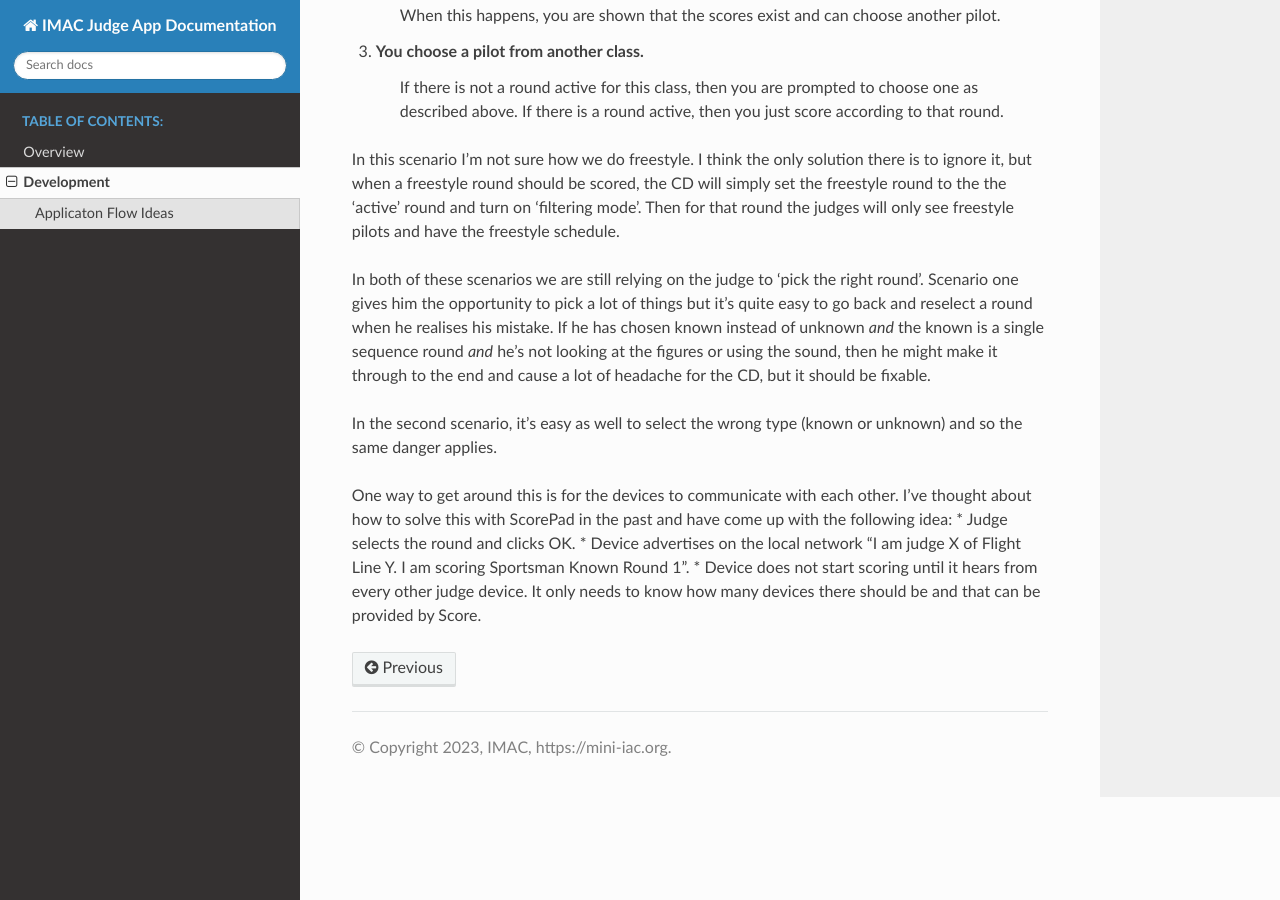
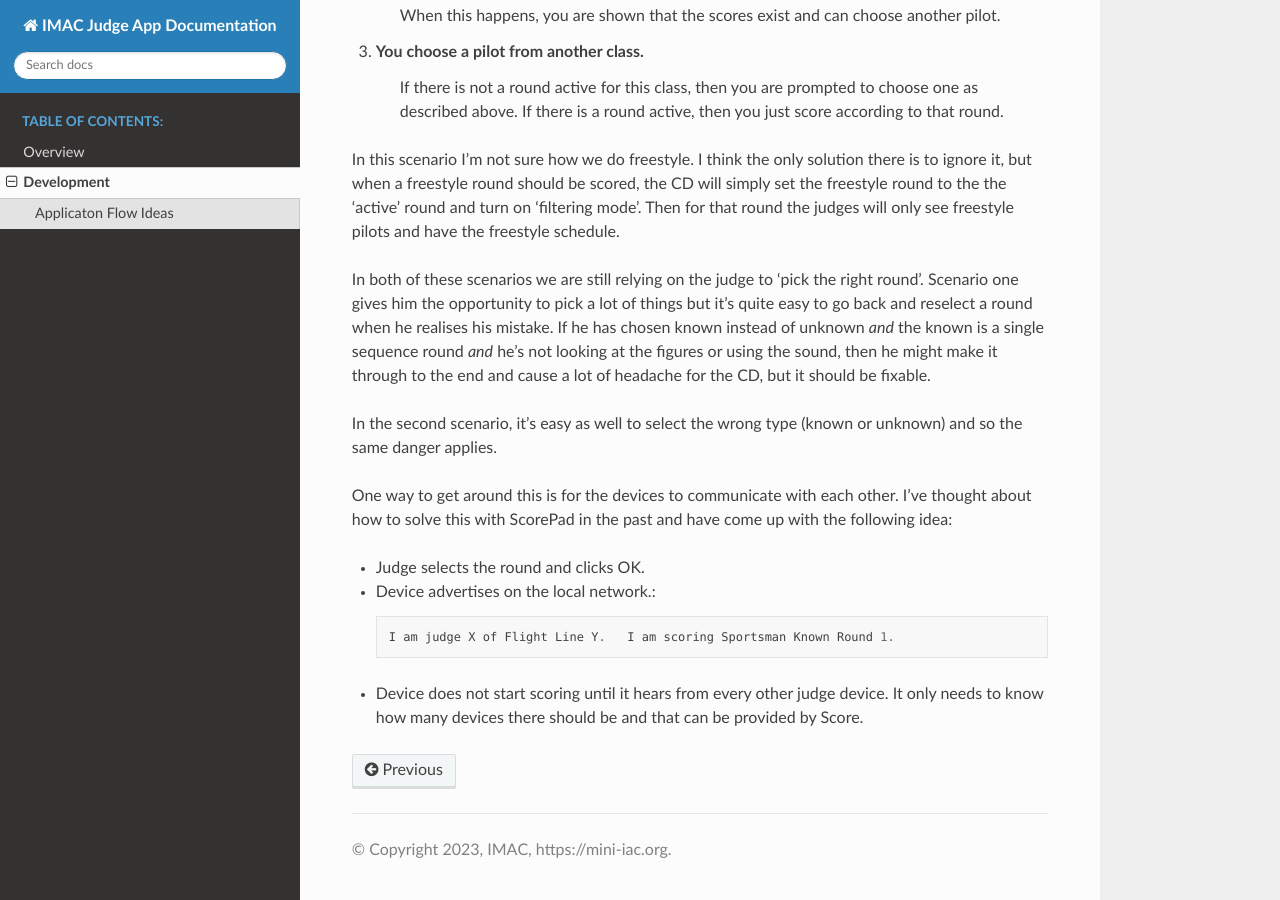
Before and after one commit to dpgarceau/imac-judge-docs, a Sphinx documentation site: the page built from docs/source/02-development.rst, in a window 1280 px wide and 900 px high, scrolled down 2371 px. Built offline with Sphinx 7.4.7 and the Read the Docs theme 2.0.0, drawn with Linux system fonts in a browser that asks for light colours.

Commit message:
Some formatting errors.

```diff
--- a/docs/source/02-development.rst
+++ b/docs/source/02-development.rst
@@ -68,6 +68,10 @@ In both of these scenarios we are still relying on the judge to 'pick the right
 In the second scenario, it's easy as well to select the wrong type (known or unknown) and so the same danger applies.
 
 One way to get around this is for the devices to communicate with each other.  I've thought about how to solve this with ScorePad in the past and have come up with the following idea:
+
 * Judge selects the round and clicks OK.
-* Device advertises on the local network "I am judge X of Flight Line Y.   I am scoring Sportsman Known Round 1".
-* Device does not start scoring until it hears from every other judge device.    It only needs to know how many devices there should be and that can be provided by Score.
+* Device advertises on the local network.::
+
+    I am judge X of Flight Line Y.   I am scoring Sportsman Known Round 1.
+
+* Device does not start scoring until it hears from every other judge device.  It only needs to know how many devices there should be and that can be provided by Score.
```
